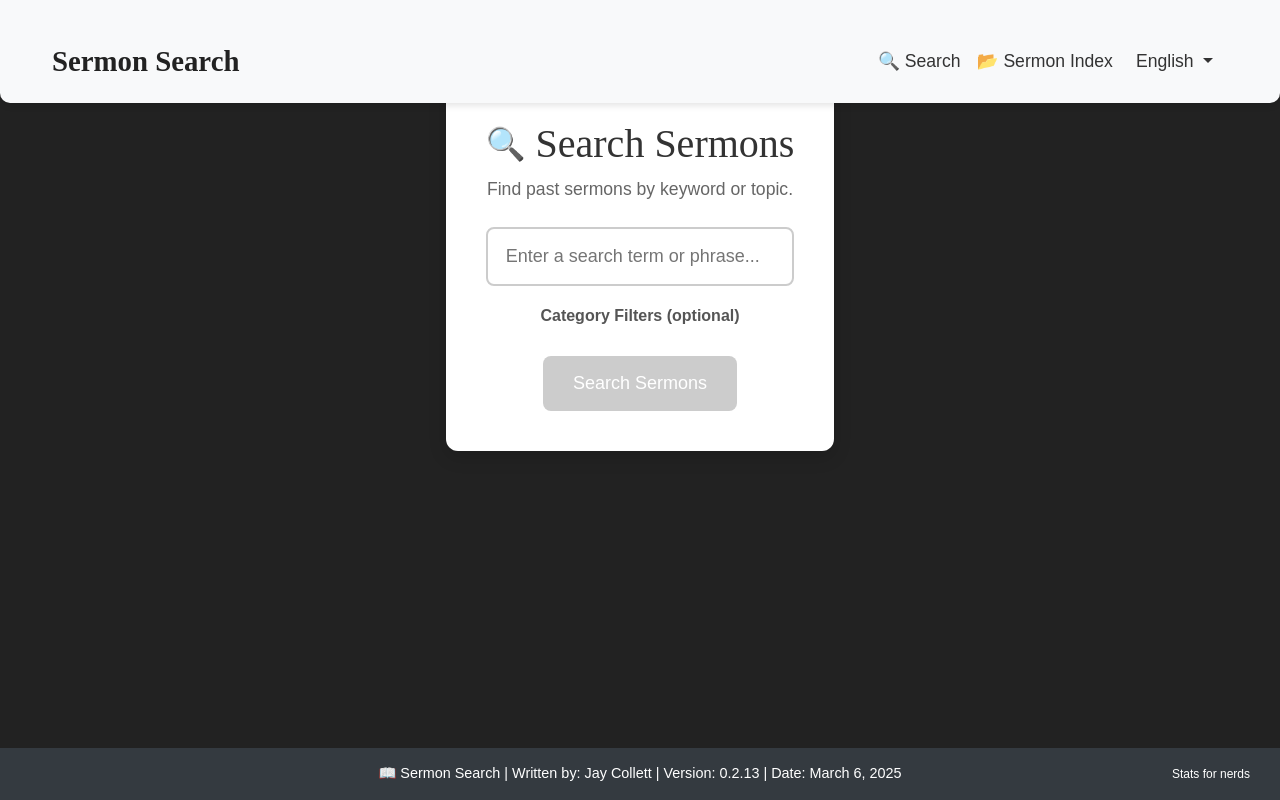
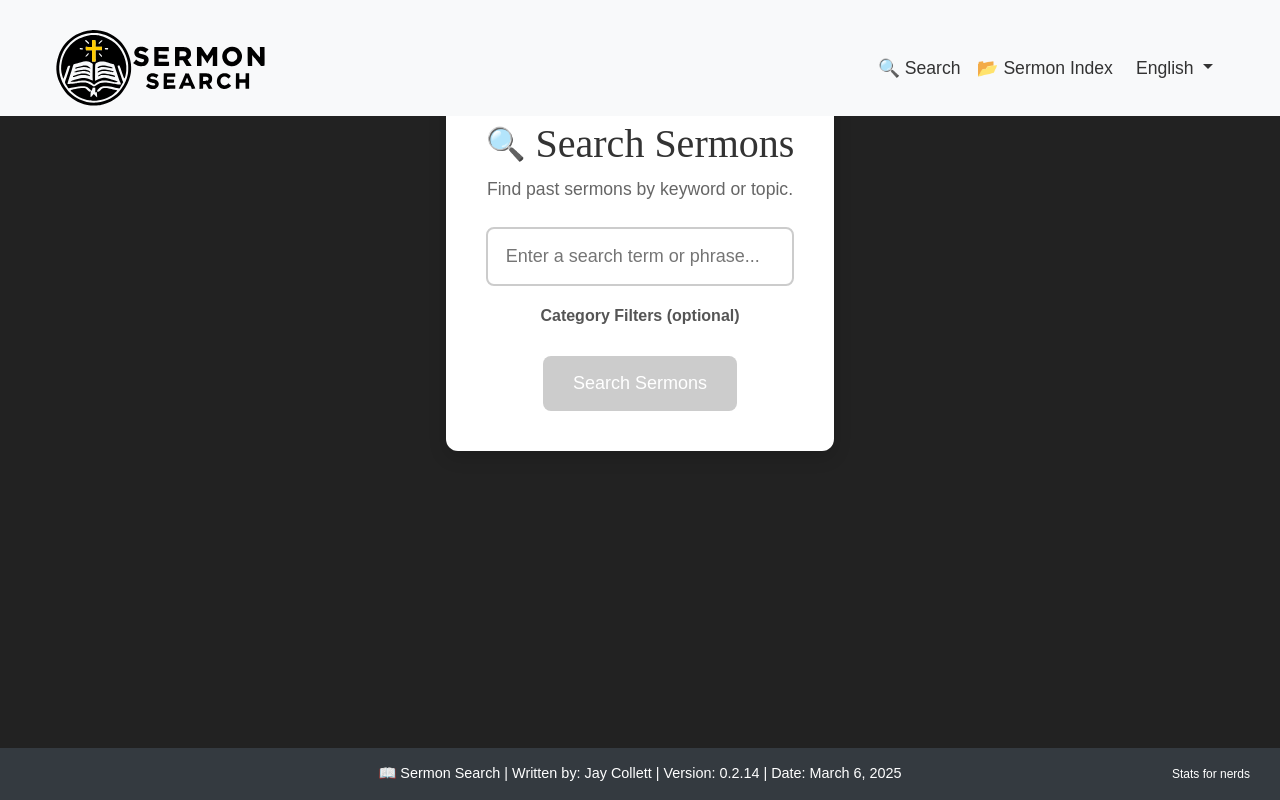
Before and after one commit to jaycollett/TCFSermonSearcher, a Flask app: page /search in a window 1280 px wide. Run offline with Flask 3, Linux system fonts and the light colour scheme; data that the repository does not hold is empty; parts of the project's set-up code (start-up, migrations or seed data) failed here and were passed over.

Commit message:
Adds logo, bumps version

```diff
--- a/templates/layout.html
+++ b/templates/layout.html
@@ -3,7 +3,7 @@
 
 <head>
     <meta charset="UTF-8">
-    <title>{{ _("TCF - Sermon Search") }}</title>
+    <title>{{ _("Sermon Search") }}</title>
     <meta name="viewport" content="width=device-width, initial-scale=1">
     <meta name="description" content="{{ _('Searchable sermon transcripts from TCF. Find past sermons easily.') }}">
     <link rel="stylesheet" href="https://cdn.jsdelivr.net/npm/bootstrap@5.3.0/dist/css/bootstrap.min.css">
@@ -39,17 +39,23 @@
         /* Navbar Styling */
         .navbar {
             background-color: #f8f9fa;
-            box-shadow: 0 3px 6px rgba(0, 0, 0, 0.1);
-            padding: 15px 25px;
-            border-radius: 0 0 10px 10px;
+            display: flex !important;
+            align-items: center !important;
+            /* No fixed height */
         }
 
         .navbar-brand {
-            font-family: 'Merriweather', serif;
-            font-size: 1.8rem;
-            font-weight: 700;
-            color: #222;
-            transition: color 0.3s ease;
+            display: flex !important;
+            align-items: center !important;
+            margin: 0 !important;
+            padding: 0 !important;
+        }
+
+        .navbar-brand img {
+            height: 80px !important; /* Larger logo */
+            width: auto !important;
+            display: block !important;
+            vertical-align: middle;
         }
 
         .navbar-brand:hover {
@@ -140,9 +146,12 @@
 
 <body>
     <!-- Navbar -->
+    <!-- Navbar -->
     <nav class="navbar navbar-expand-lg navbar-light fixed-top">
-        <div class="container">
-            <a class="navbar-brand" href="{{ url_for('index') }}">{{ _("Sermon Search") }}</a>
+        <div class="container d-flex align-items-center">
+            <a class="navbar-brand" href="{{ url_for('index') }}">
+                <img src="{{ url_for('static', filename='images/logo.svg') }}" alt="Logo">
+            </a>
             <button class="navbar-toggler" type="button" data-bs-toggle="collapse" data-bs-target="#navbarNav">
                 <span class="navbar-toggler-icon"></span>
             </button>
@@ -156,30 +165,27 @@
                     </li>
                     <!-- Language Dropdown -->
                     <li class="nav-item dropdown">
-                        <button class="btn dropdown-toggle" type="button" id="languageDropdown"
-                            data-bs-toggle="dropdown">
+                        <button class="btn dropdown-toggle" type="button" id="languageDropdown" data-bs-toggle="dropdown">
                             {% if language == "es" %}
                             {{ _("Spanish") }}
                             {% else %}
-                            {{ _("English") }} <!-- Defaults to English -->
+                            {{ _("English") }}
                             {% endif %}
                         </button>
                         <ul class="dropdown-menu dropdown-menu-end" aria-labelledby="languageDropdown">
                             <li>
-                                <form action="{{ url_for('set_language') }}" method="post" id="languageForm-en">
+                                <form action="{{ url_for('set_language') }}" method="post">
                                     <input type="hidden" name="language" value="en">
                                     <button type="submit"
-                                        class="dropdown-item {% if language == 'en' %}active{% endif %}">{{ _("English")
-                                        }}</button>
-                                </form>
+                                        class="dropdown-item {% if language == 'en' %}active{% endif %}">{{ _("English") }}</button>
+                                    </form>
                             </li>
                             <li>
-                                <form action="{{ url_for('set_language') }}" method="post" id="languageForm-es">
+                                <form action="{{ url_for('set_language') }}" method="post">
                                     <input type="hidden" name="language" value="es">
                                     <button type="submit"
-                                        class="dropdown-item {% if language == 'es' %}active{% endif %}">{{ _("Spanish")
-                                        }}</button>
-                                </form>
+                                        class="dropdown-item {% if language == 'es' %}active{% endif %}">{{ _("Spanish") }}</button>
+                                    </form>
                             </li>
                         </ul>
                     </li>
@@ -187,6 +193,7 @@
             </div>
         </div>
     </nav>
+
     <!-- Page Content -->
     <div class="container content-wrapper">
         {% block content %}{% endblock %}
@@ -195,7 +202,7 @@
     <footer class="footer">
         <div class="footer-container">
             <span class="footer-text">
-                {{ _("📖 Sermon Search | Written by: Jay Collett | Version: 0.2.13 | Date: March 6, 2025") }}
+                {{ _("📖 Sermon Search | Written by: Jay Collett | Version: 0.2.14 | Date: March 6, 2025") }}
             </span>
             <a href="{{ url_for('stats') }}" class="stats-link">{{ _("Stats for nerds") }}</a>
         </div>
```
Also changed, not shown: test.html (added, +9 -0 lines), static/images/logo.svg (added), translations/es/LC_MESSAGES/messages.po.
